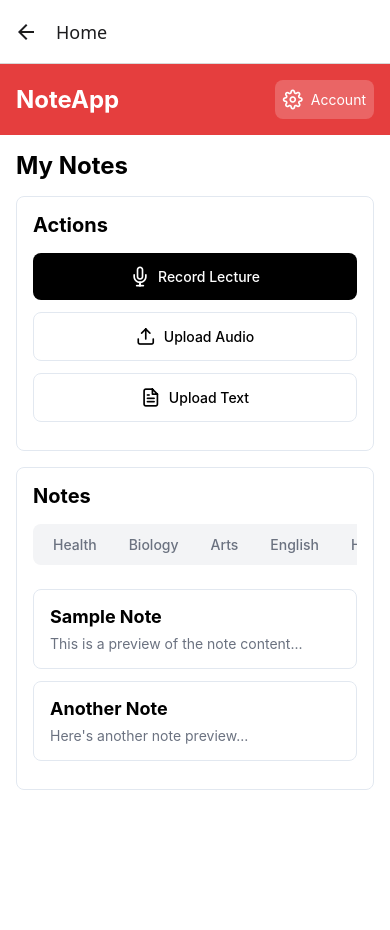
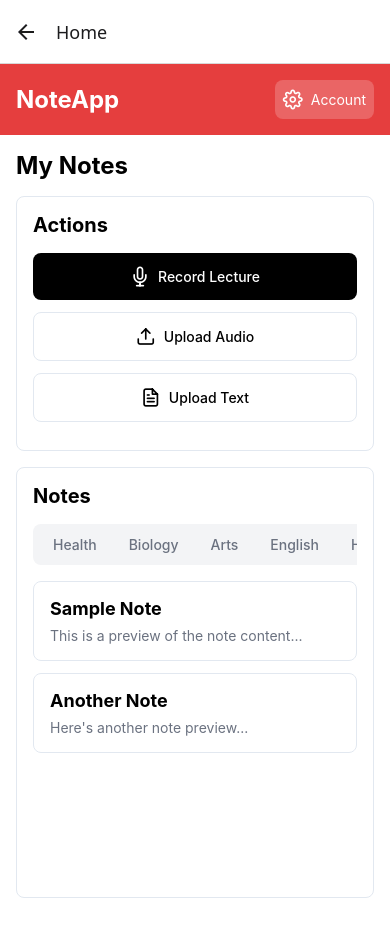
Before and after one commit to JorgeRodriguez5167/Frontend-Study-App, a React Native app: screen /Home in a window 390 px wide. Before the commit the page ends 844 px from the top, so only its background shows below. Built offline with nearby package versions, Linux system fonts and the light colour scheme.

Commit message:
Fixed error with scroll on app

```diff
--- a/App.js
+++ b/App.js
@@ -214,7 +214,7 @@ const LoginScreen = ({ navigation }) => {
         behavior={Platform.OS === 'ios' ? 'padding' : 'height'}
         style={styles.keyboardAvoidingView}
       >
-        <ScrollView contentContainerStyle={styles.scrollView}>
+        <View style={styles.scrollViewContainer}>
           <View style={styles.card}>
             <Text style={styles.cardTitle}>Welcome to NoteApp</Text>
 
@@ -260,6 +260,7 @@ const LoginScreen = ({ navigation }) => {
             )}
 
             {activeTab === 'signup' && (
+              <ScrollView contentContainerStyle={styles.signupScrollContainer}>
                 <View style={styles.form}>
                   <TextInput
                     style={styles.input}
@@ -345,13 +346,18 @@ const LoginScreen = ({ navigation }) => {
                     onChangeText={setConfirmPassword}
                     secureTextEntry
                   />
+                  {isLoading ? (
+                    <ActivityIndicator size="large" color="#e53e3e" style={styles.loader} />
+                  ) : (
                     <TouchableOpacity style={styles.button} onPress={handleSignup}>
                       <Text style={styles.buttonText}>Sign Up</Text>
                     </TouchableOpacity>
-              </View>
                   )}
                 </View>
               </ScrollView>
+            )}
+          </View>
+        </View>
       </KeyboardAvoidingView>
     </SafeAreaView>
   );
@@ -462,10 +468,13 @@ const styles = StyleSheet.create({
     color: 'white',
     fontSize: 18,
   },
-  scrollView: {
+  scrollViewContainer: {
     flexGrow: 1,
     justifyContent: 'center',
     alignItems: 'center',
+  },
+  signupScrollContainer: {
+    flexGrow: 1,
   },
   dateContainer: {
     width: '100%',
--- a/HomeScreen.js
+++ b/HomeScreen.js
@@ -1,4 +1,3 @@
-
 import { useState } from "react"
 import { View, Text, TouchableOpacity, StyleSheet, SafeAreaView, ScrollView, FlatList } from "react-native"
 import { useNavigation } from "@react-navigation/native"
@@ -53,7 +52,7 @@ export default function HomeScreen() {
         </TouchableOpacity>
       </View>
 
-      <ScrollView style={styles.scrollView}>
+      <View style={styles.contentContainer}>
         <Text style={styles.title}>My Notes</Text>
 
         <View style={styles.content}>
@@ -99,16 +98,19 @@ export default function HomeScreen() {
             </ScrollView>
 
             {/* Notes List */}
-            <FlatList
-              data={mockNotes[activeCategory]}
-              renderItem={renderNoteItem}
-              keyExtractor={(item) => item.id}
-
-              style={styles.notesList}
-            />
+            <View style={styles.notesListContainer}>
+              <FlatList
+                data={mockNotes[activeCategory] || []}
+                renderItem={renderNoteItem}
+                keyExtractor={(item) => item.id}
+                style={styles.notesList}
+                scrollEnabled={true}
+                nestedScrollEnabled={true}
+              />
+            </View>
           </View>
         </View>
-      </ScrollView>
+      </View>
     </SafeAreaView>
   )
 }
@@ -140,6 +142,9 @@ const styles = StyleSheet.create({
   accountButtonText: {
     color: "white",
     marginLeft: 8,
+  },
+  contentContainer: {
+    flex: 1,
   },
   scrollView: {
     flex: 1,
@@ -224,8 +229,11 @@ const styles = StyleSheet.create({
   activeCategoryTabText: {
     color: "black",
   },
+  notesListContainer: {
+    height: 300, // Fixed height for the container
+  },
   notesList: {
-    marginTop: 8,
+    flex: 1,
   },
   noteCard: {
     borderWidth: 1,
```
Lines whose indentation alone changed are shown as unchanged.
